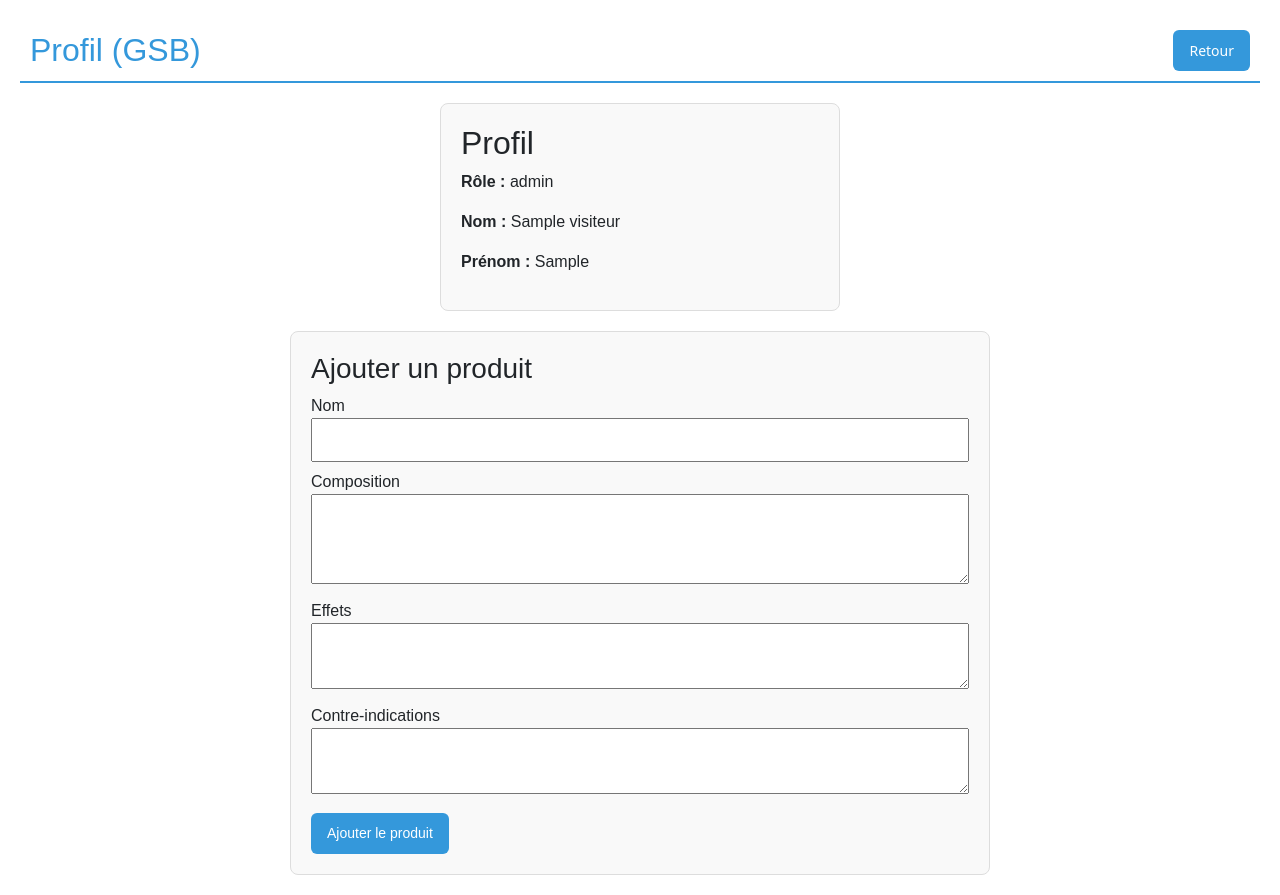
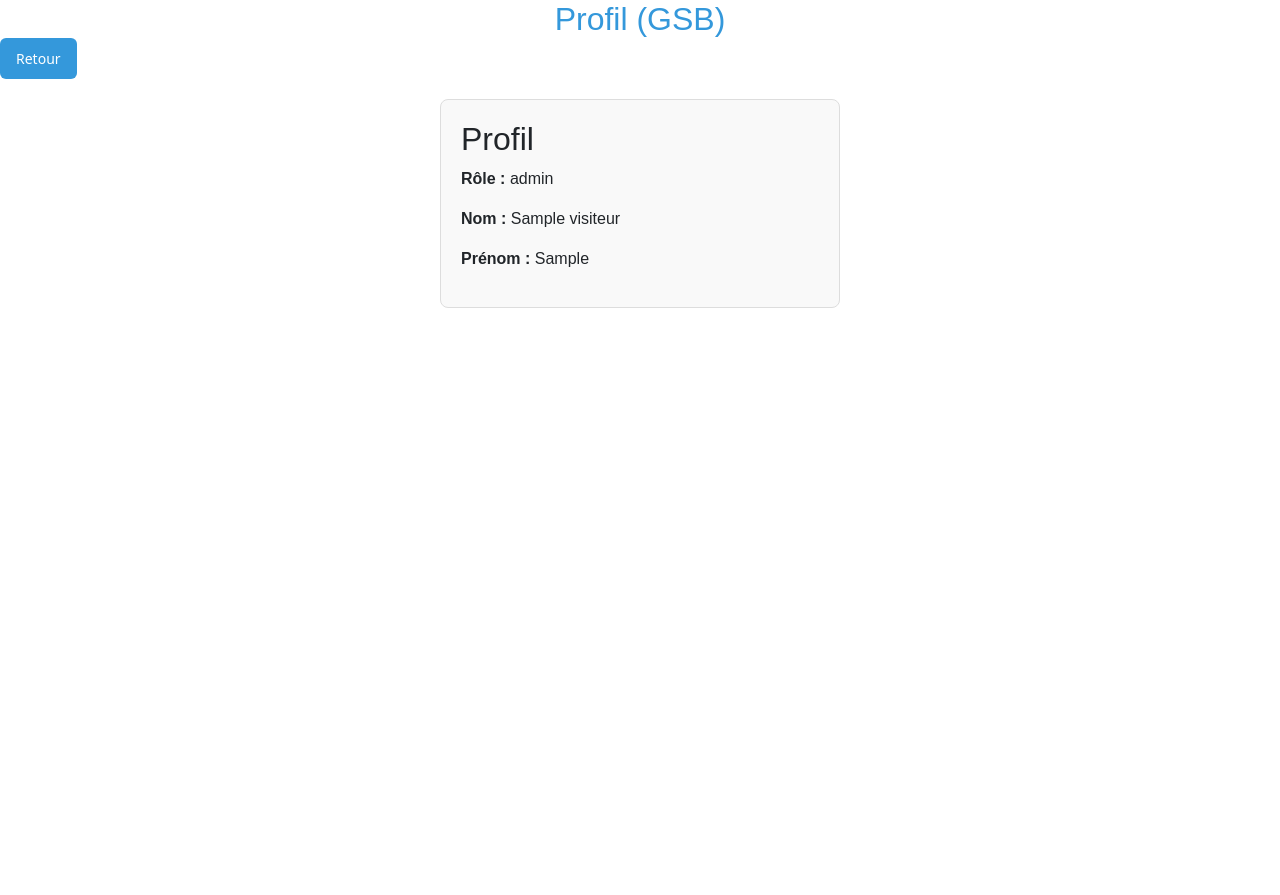
Before and after one commit to kyrianballandras/GSB, a PHP site: page /profil.php in a window 1280 px wide. After the commit the page ends 308 px from the top, so only its background shows below. Run offline with PHP 8.4, Linux system fonts and the light colour scheme; the visitor is signed in with stand-in values (Sample User, id 1); tables that the repository leaves empty or names only in its code hold one stand-in row (values such as "Sample post").

Commit message:
Add files via upload

```diff
--- a/gsbcompterendu/produits.php
+++ b/gsbcompterendu/produits.php
@@ -9,7 +9,7 @@ if (!isset($_SESSION['id'])) {
 // ajout du produit: accessible aux responsable / admin
 $message = '';
 $role = $_SESSION['role'] ?? '';
-if (in_array($role, ['responsable','admin','administrateur']) && $_SERVER['REQUEST_METHOD'] === 'POST' && isset($_POST['add_produit'])) {
+if (in_array($role, ['responsable','administrateur']) && $_SERVER['REQUEST_METHOD'] === 'POST' && isset($_POST['add_produit'])) {
     $nom = trim($_POST['nom'] ?? '');
     $composition = trim($_POST['composition'] ?? '');
     $effets = trim($_POST['effets'] ?? '');
--- a/gsbcompterendu/profil.php
+++ b/gsbcompterendu/profil.php
@@ -18,28 +18,6 @@ if (!$user) {
 
 
 ?>
-<?php
-// Traitement du formulaire d'ajout produit pour les responsables / admins
-$message = '';
-if (in_array($user['role'] ?? '', ['responsable', 'admin', 'administrateur']) && $_SERVER['REQUEST_METHOD'] === 'POST' && isset($_POST['add_produit'])) {
-    $nom = trim($_POST['nom'] ?? '');
-    $composition = trim($_POST['composition'] ?? '');
-    $effets = trim($_POST['effets'] ?? '');
-    $contre = trim($_POST['contre_indications'] ?? '');
-
-    if ($nom === '') {
-        $message = '<div class="alert alert-danger">Le nom du produit est requis.</div>';
-    } else {
-        try {
-            $ins = $pdo->prepare('INSERT INTO produit (nom, composition, effets, contre_indications) VALUES (?, ?, ?, ?)');
-            $ins->execute([$nom, $composition, $effets, $contre]);
-            $message = '<div class="alert alert-success">Produit ajouté avec succès.</div>';
-        } catch (Exception $e) {
-            $message = '<div class="alert alert-danger">Erreur lors de l\'ajout : ' . htmlspecialchars($e->getMessage()) . '</div>';
-        }
-    }
-}
-?>
 <!DOCTYPE html>
 <html>
 <head>
@@ -52,41 +30,15 @@ if (in_array($user['role'] ?? '', ['responsable', 'admin', 'administrateur']) &&
         <h1>Profil (GSB)</h1>
         <a href="welcome.php"><button class="boutton">Retour</button></a>
     </div>
-
+    </nav>
     <div class="gsb">
         <h2>Profil</h2>
         <p><strong>Rôle :</strong> <?= htmlspecialchars($user['role'] ?? '') ?></p>
         <p><strong>Nom :</strong> <?= htmlspecialchars($user['nom']) ?></p>
         <p><strong>Prénom :</strong> <?= htmlspecialchars($user['prenom']) ?></p>
     </div>
-
-    <?php if (in_array($user['role'] ?? '', ['responsable', 'admin', 'administrateur'])): ?>
-    <div class="gsb" style="max-width:700px; margin:20px auto;">
-        <h3>Ajouter un produit</h3>
-        <?= $message ?>
-        <form method="post">
-            <div style="margin-bottom:8px;">
-                <label>Nom</label><br>
-                <input type="text" name="nom" required style="width:100%; padding:8px;" />
-            </div>
-            <div style="margin-bottom:8px;">
-                <label>Composition</label><br>
-                <textarea name="composition" rows="3" style="width:100%; padding:8px;"></textarea>
-            </div>
-            <div style="margin-bottom:8px;">
-                <label>Effets</label><br>
-                <textarea name="effets" rows="2" style="width:100%; padding:8px;"></textarea>
-            </div>
-            <div style="margin-bottom:12px;">
-                <label>Contre-indications</label><br>
-                <textarea name="contre_indications" rows="2" style="width:100%; padding:8px;"></textarea>
-            </div>
-            <button type="submit" name="add_produit" class="boutton">Ajouter le produit</button>
-        </form>
-    </div>
-    <?php endif; ?>
     <style>
-        .profil-gsb{
+        .profil{
             display:flex;
             justify-content:space-between;
             align-items:center;
@@ -100,6 +52,7 @@ if (in_array($user['role'] ?? '', ['responsable', 'admin', 'administrateur']) &&
             margin:0;
             color:#3498db;
             font-size:32px;
+            text-align: center;
         }
 
         .boutton{
--- a/gsbcompterendu/welcome.php
+++ b/gsbcompterendu/welcome.php
@@ -24,7 +24,7 @@ if (in_array($role_raw, ['responsable','admin','administrateur'])) {
             $pctLast = round($lastMonth / $total * 100, 1);
         }
     } catch (Exception $e) {
-        // ignore erreurs de stats
+        // ignore ereur des state
     }
 }
 $name  = htmlspecialchars($_SESSION['name'] ?? '');
```
Also changed, not shown: gsbcompterendu/admin_add_user.php (+16 -42 lines), gsbcompterendu/admin_dashboard.php (+11 -15 lines), gsbcompterendu/admin_modfi_user.php (+10 -9 lines), gsbcompterendu/cr_list.php (+6 -4 lines), gsbcompterendu/cr_new.php (+30 -33 lines).
